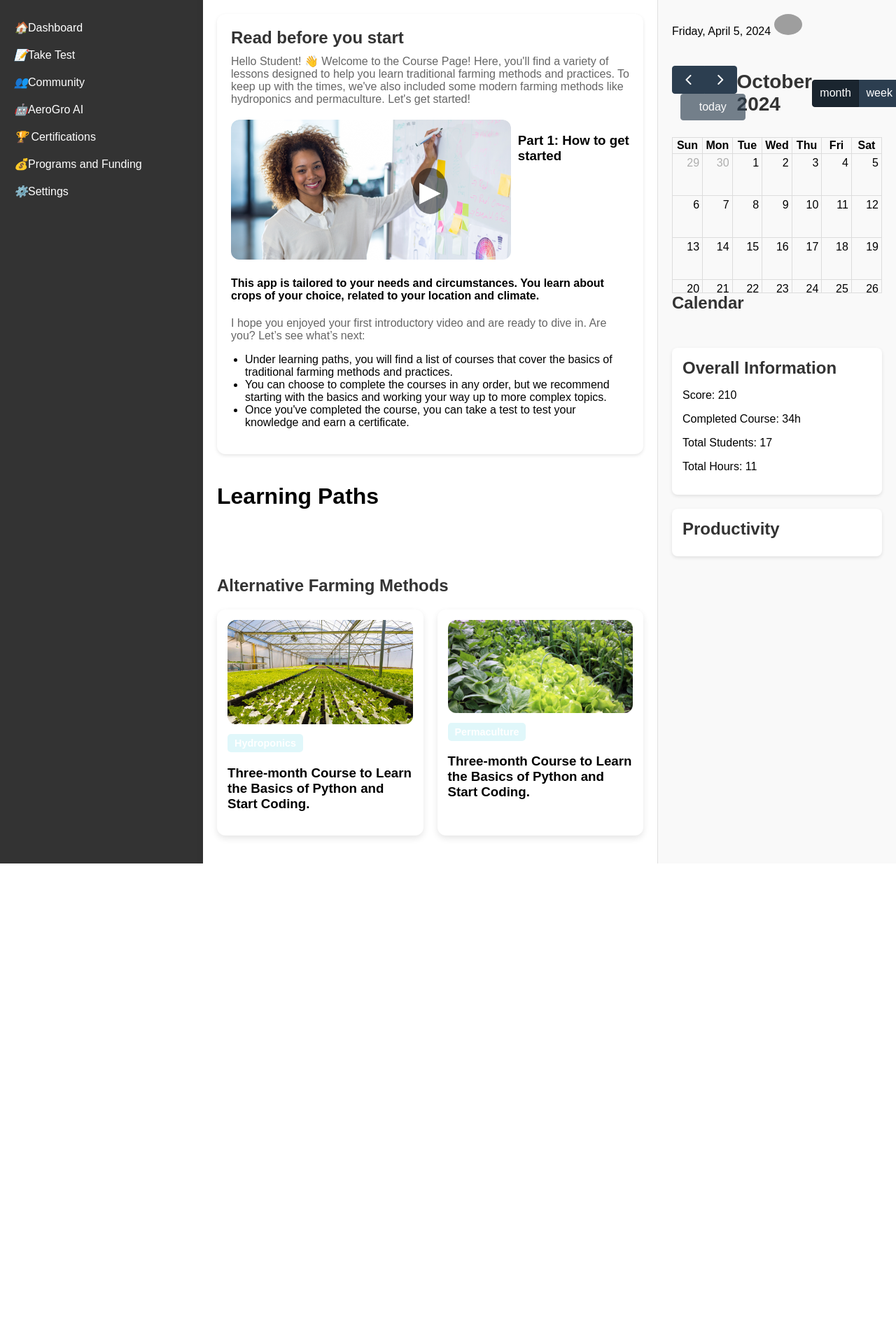
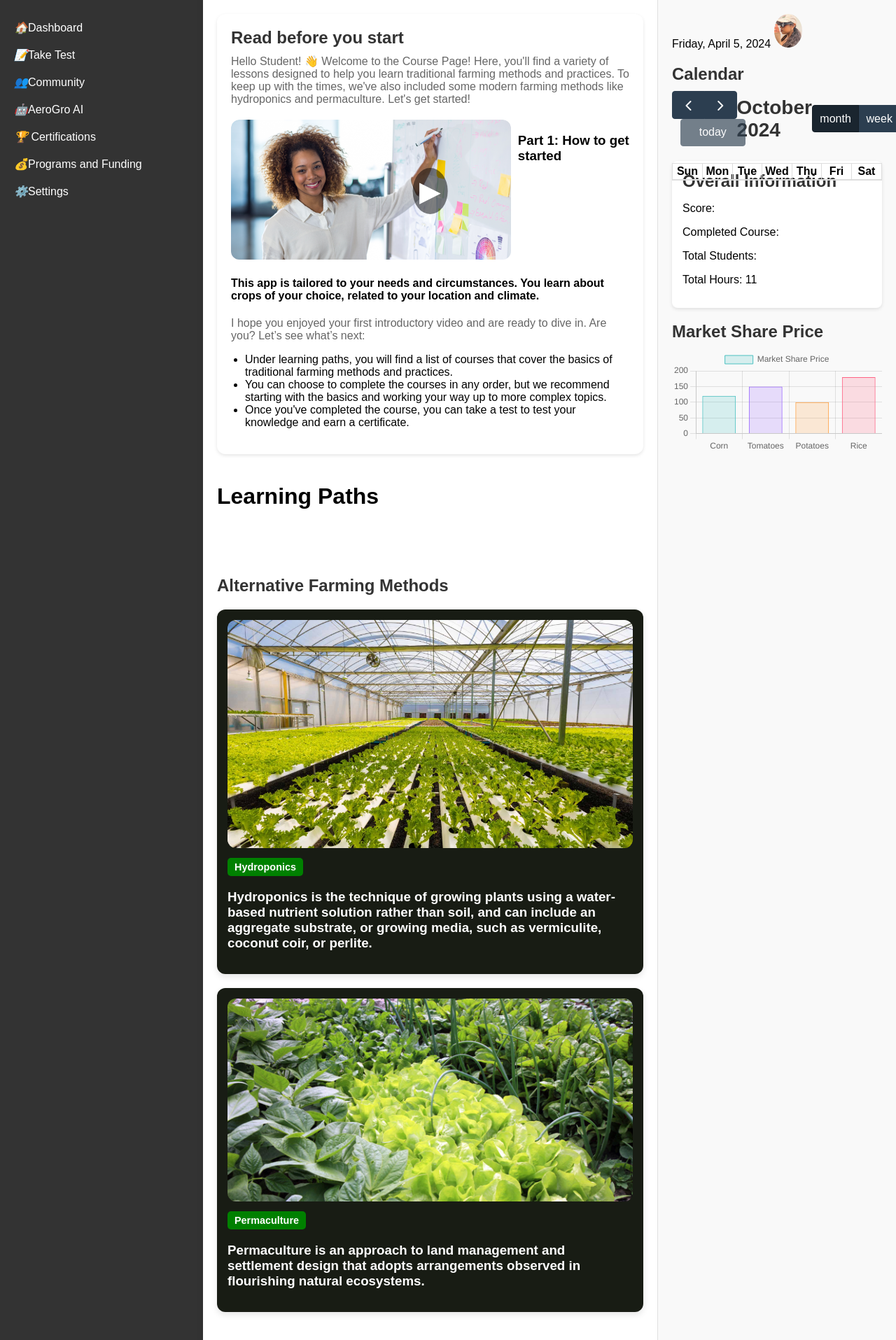
Before and after one commit to jj-amogelang/AeroGrow, a Flask app: page /dashboard in a window 1280 px wide; the page is wider, and only the part inside the window is pictured. Shown: the part 68-1983 px from the top of that part at 70% size. Before the commit the page ends 1302 px from the top of that part, so only its background shows below. Run offline with Flask 3, Linux system fonts and the light colour scheme; lists and menus that the app fills with data are empty; some libraries are stand-ins or nearby versions; grey boxes are pictures that could not be loaded.

Commit message:
Last Push

```diff
--- a/course_content.json
+++ b/course_content.json
@@ -8,17 +8,17 @@
                     "content": "Learn about Corn Cultivation",
                     "image_url": "/static/images/hydroponics.jpg",
                     "videos": [
-                        "https://www.youtube.com/embed/video1",
-                        "https://www.youtube.com/embed/video2"
+                        "https://www.youtube.com/embed/LTSVoTKmwRI",
+                        "https://www.youtube.com/embed/KpPl7pgMcY4"
                     ],
                     "articles": [
                         {
                             "title": "Corn Farming Basics",
-                            "url": "https://example.com/corn-article"
+                            "url": "https://bonnieplants.com/blogs/how-to-grow/growing-corn"
                         }
                     ],
                     "tips": [
-                        "Ensure proper irrigation.",
+                        "Also called Indian corn;. a tall cereal plant, Zea mays, cultivated in many varieties, having a jointed, solid stem and bearing the grain, seeds, or kernels on large ears.",
                         "Use crop rotation."
                     ]
                 },
@@ -28,13 +28,12 @@
                     "content": "Learn about Corn Farming",
                     "image_url": "/static/images/hydroponics.jpg",
                     "videos": [
-                        "https://www.youtube.com/embed/video1",
-                        "https://www.youtube.com/embed/video2"
+                        "https://www.youtube.com/embed/wJnKzVrZ89c"
                     ],
                     "articles": [
                         {
                             "title": "Corn Farming Basics",
-                            "url": "https://example.com/corn-article"
+                            "url": "https://eos.com/crop-management-guide/corn-growth-stages/"
                         }
                     ],
                     "tips": [
@@ -83,13 +82,12 @@
                     "sessions_completed": "8/12",
                     "content": "Learn about Tomato Farming",
                     "videos": [
-                        "https://www.youtube.com/embed/video3",
-                        "https://www.youtube.com/embed/video4"
+                        "https://www.youtube.com/embed/9w-7RoH_uic"
                     ],
                     "articles": [
                         {
                             "title": "Tomato Care Guide",
-                            "url": "https://example.com/tomato-article"
+                            "url": "https://eos.com/crop-management-guide/tomato-growth-stages/"
                         }
                     ],
                     "tips": [
--- a/static/dashboard.css
+++ b/static/dashboard.css
@@ -51,18 +51,19 @@
 
 .recommendations-container {
     display: grid;
-    grid-template-columns: repeat(auto-fill, minmax(250px, 1fr));
+    grid-template-columns: repeat(auto-fill, minmax(300px, 1fr));
     gap: 20px;
     margin: 20px 0;
 }
 
 .course-card {
-    background: white; /* White background for the card */
+    background: #181C14; /* White background for the card */
     border-radius: 12px; /* Rounded corners */
     padding: 15px; /* Padding inside the card */
     box-shadow: 0 4px 10px rgba(0, 0, 0, 0.1); /* Shadow effect */
     transition: transform 0.2s; /* Smooth hover effect */
     position: relative; /* For positioning elements */
+    color: white;
 }
 
 .course-card:hover {
@@ -185,7 +186,7 @@
 
 .additional-content {
     margin-top: 15px; /* Space above additional content */
-    background: #f9f9f9; /* Light background for additional content */
+    background: green; /* Light background for additional content */
     border-radius: 8px; /* Rounded corners */
     padding: 15px; /* Padding inside the content */
     box-shadow: 0 2px 5px rgba(0, 0, 0, 0.1); /* Shadow effect */
@@ -246,7 +247,7 @@
 }
 
 .level {
-    background-color: #e0f7fa;
+    background-color: green;
     border-radius: 5px;
     padding: 5px 10px;
     font-size: 0.9em;
@@ -269,8 +270,9 @@
 }
 
 #calendar {
-    max-width: 900px;
-    margin: 40px auto;
+    max-width: 100%; /* Ensure the calendar fits within the container */
+    height: 100px; /* Set a height for the calendar */
+    margin: 0 auto; /* Center the calendar */
 }
 .fc-day.fc-today {
     background-color: #d1c4e9; /* Light purple background for today's date */
--- a/templates/dashboard.html
+++ b/templates/dashboard.html
@@ -8,6 +8,7 @@
     <link href="https://fonts.googleapis.com/css2?family=Roboto:wght@300;400;500&display=swap" rel="stylesheet">
     <!-- FullCalendar CSS -->
     <link href='https://cdnjs.cloudflare.com/ajax/libs/fullcalendar/5.10.1/main.min.css' rel='stylesheet' />
+    <script src="https://cdn.jsdelivr.net/npm/chart.js"></script>
 </head>
 <body>
     <nav class="navbar">
@@ -100,14 +101,14 @@
                     <img src="/static/images/hydroponics.jpg" alt="Course Image" class="course-image">
                     <div class="course-info">
                         <span class="level beginner">Hydroponics</span>
-                        <h3>Three-month Course to Learn the Basics of Python and Start Coding.</h3>
+                        <h3>Hydroponics is the technique of growing plants using a water-based nutrient solution rather than soil, and can include an aggregate substrate, or growing media, such as vermiculite, coconut coir, or perlite.</h3>
                     </div>
                 </div>
                 <div class="course-card">
                     <img src="/static/images/permaculture.jpg" alt="Course Image" class="course-image">
                     <div class="course-info">
                         <span class="level beginner">Permaculture</span>
-                        <h3>Three-month Course to Learn the Basics of Python and Start Coding.</h3>
+                        <h3>Permaculture is an approach to land management and settlement design that adopts arrangements observed in flourishing natural ecosystems. </h3>
                     </div>
                 </div>
             </div>
@@ -116,23 +117,23 @@
             <div class="header">
                 <div class="user-info">
                     <span>Friday, April 5, 2024</span>
-                    <img src="{{ url_for('static', filename='images/avatar.png') }}" alt="User Avatar" style="width: 40px; border-radius: 50%;">
+                    <img src="{{ url_for('static', filename='images/profile.jpg') }}" alt="User Avatar" style="width: 40px; border-radius: 50%;">
                 </div>
             </div>
-            <div id="calendar">
+            <div id="calendar-container">
                 <h2>Calendar</h2>
-                <!-- Calendar component can be added here -->
+                <div id="calendar"></div>
             </div>
             <div class="overall-info">
                 <h2>Overall Information</h2>
-                <p>Score: 210</p>
-                <p>Completed Course: 34h</p>
-                <p>Total Students: 17</p>
+                <p>Score: </p>
+                <p>Completed Course: </p>
+                <p>Total Students: </p>
                 <p>Total Hours: 11</p>
             </div>
-            <div class="productivity">
-                <h2>Productivity</h2>
-                <!-- Productivity chart can be added here -->
+            <div class="market-share-container">
+                <h2>Market Share Price</h2>
+                <canvas id="marketShareChart"></canvas>
             </div>
         </aside>
     </div>
@@ -182,6 +183,41 @@
         calendar.render();
     });
     </script>
+    <script>
+    document.addEventListener('DOMContentLoaded', function() {
+        var ctx = document.getElementById('marketShareChart').getContext('2d');
+        var marketShareChart = new Chart(ctx, {
+            type: 'bar', // Change to 'line' or 'pie' as needed
+            data: {
+                labels: ['Corn', 'Tomatoes', 'Potatoes', 'Rice'], // Example crop names
+                datasets: [{
+                    label: 'Market Share Price',
+                    data: [120, 150, 100, 180], // Example market share prices
+                    backgroundColor: [
+                        'rgba(75, 192, 192, 0.2)',
+                        'rgba(153, 102, 255, 0.2)',
+                        'rgba(255, 159, 64, 0.2)',
+                        'rgba(255, 99, 132, 0.2)'
+                    ],
+                    borderColor: [
+                        'rgba(75, 192, 192, 1)',
+                        'rgba(153, 102, 255, 1)',
+                        'rgba(255, 159, 64, 1)',
+                        'rgba(255, 99, 132, 1)'
+                    ],
+                    borderWidth: 1
+                }]
+            },
+            options: {
+                scales: {
+                    y: {
+                        beginAtZero: true
+                    }
+                }
+            }
+        });
+    });
+    </script>
     <!-- FullCalendar JS -->
     <script src='https://cdnjs.cloudflare.com/ajax/libs/fullcalendar/5.10.1/main.min.js'></script>
 </body>
```
Also changed, not shown: static/style.css (+32 -0 lines), templates/index.html (+9 -1 lines), static/images/profile.jpg (added).
